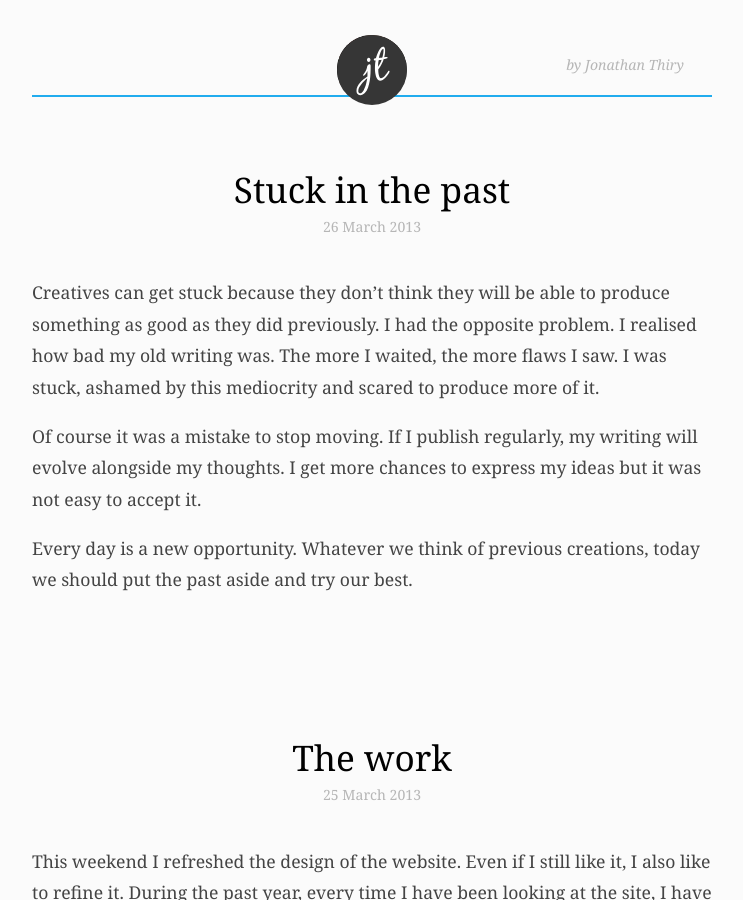
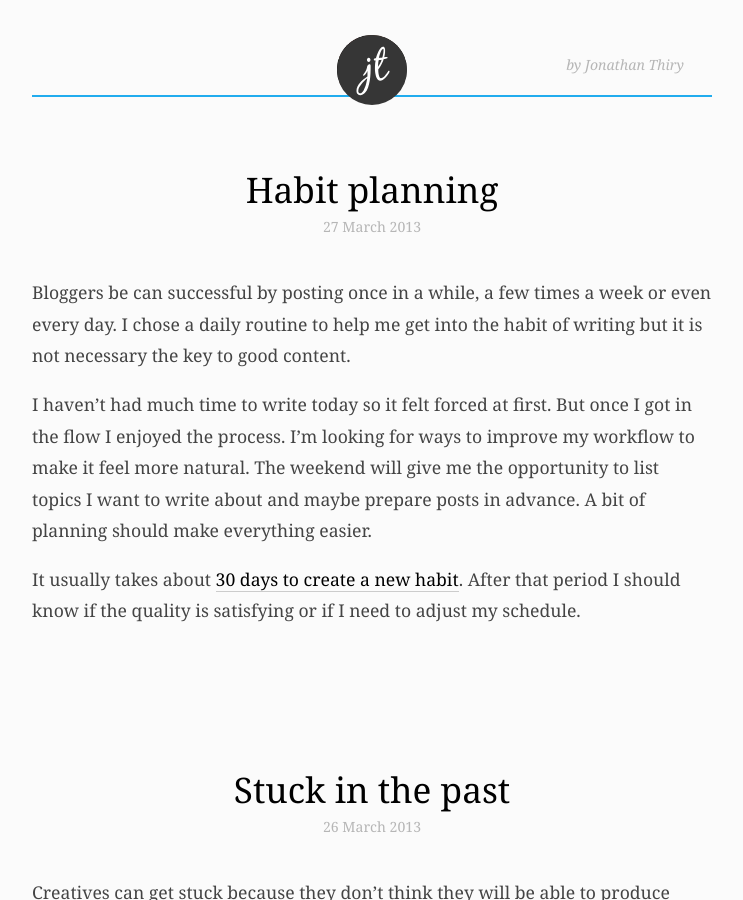
Before and after one commit to jonathanthiry/jonathanthiry.github.com, a Jekyll site: the page built from index.html, in a window 1280 px wide and 900 px high. Shown: the whole window, without its empty margins (268-1011 px from the left). Built offline with Jekyll 4.4.1, drawn with Linux system fonts in a browser that asks for light colours; comment, search, counter and statistics services are not loaded.

Commit message:
New post - Habit planning

```diff
--- a/_layouts/default.html
+++ b/_layouts/default.html
@@ -4,7 +4,7 @@
   <meta charset="utf-8">
   <meta name="viewport" content="width=device-width, initial-scale=1.0" />
   <title>{% if page.title %} {{ page.title }} | {% endif %} Jonathan Thiry</title>
-  <link rel="alternate" type="application/rss+xml" title="RSS" href="http://jonathanthiry/feed">
+  <link rel="alternate" type="application/rss+xml" title="RSS" href="http://jonathanthiry.com/feed">
   <link rel="stylesheet" href="/assets/stylesheets/styles.css">
   <link rel="apple-touch-icon-precomposed" href="/apple-touch-icon-precomposed.png">
   <script type="text/javascript" src="//use.typekit.net/mqo1ugh.js"></script>
--- /dev/null
+++ b/_posts/2013-03-27-habit-planning.md
@@ -0,0 +1,11 @@
+---
+title: Habit planning
+layout: post
+date: 2013-03-27 23:20	:00
+---
+
+Bloggers be can successful by posting once in a while, a few times a week or even every day. I chose a daily routine to help me get into the habit of writing but it is not necessary the key to good content.
+
+I haven't had much time to write today so it felt forced at first. But once I got in the flow I enjoyed the process. I'm looking for ways to improve my workflow to make it feel more natural. The weekend will give me the opportunity to list topics I want to write about and maybe prepare posts in advance. A bit of planning should make everything easier.
+
+It usually takes about [30 days to create a new habit](http://zenhabits.net/the-habit-change-cheatsheet-29-ways-to-successfully-ingrain-a-behavior/). After that period I should know if the quality is satisfying or if I need to adjust my schedule.
```
